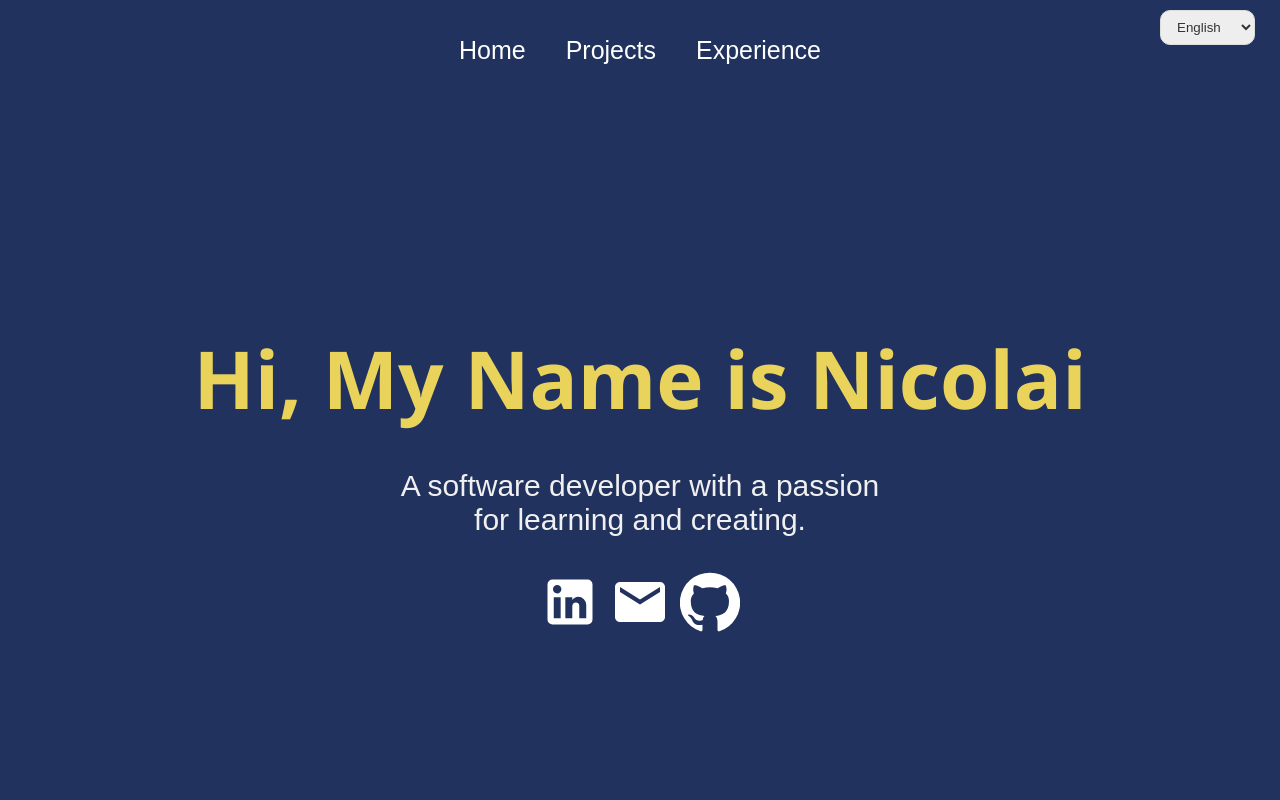
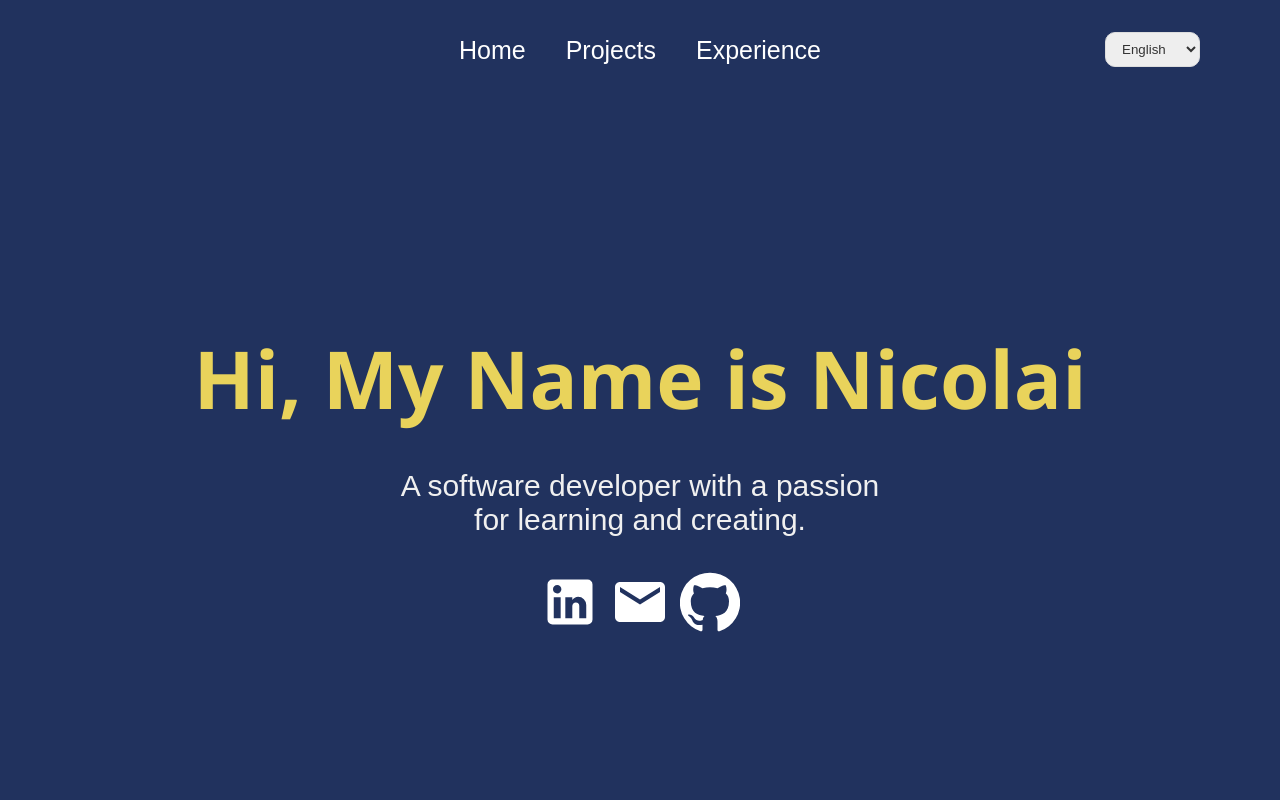
Before and after one commit to NicolaiJGangdal/WebPortfolio, a React (Create React App) app: page / in a window 1280 px wide. Shown: the top 800 px of the page. Built offline with nearby package versions, Linux system fonts and the light colour scheme.

Commit message:
ADD styling
Added styling for the language dropdown-menu and the footer. Styling intended to fix their positions on the screen.

```diff
--- a/src/styles/Navbar.css
+++ b/src/styles/Navbar.css
@@ -56,8 +56,8 @@
 
 .dropdownContainer {
   position: fixed;
-  top: 10px;
-  right: 25px;
+  top: 32px;
+  right: 80px;
   display: flex;
   align-items: center;
 }
--- a/src/styles/Projects.css
+++ b/src/styles/Projects.css
@@ -2,7 +2,7 @@
 .projects {
     width: 100%;
     height: auto;
-    /*padding-bottom: 16rem;  Removed now but helps when browser is zoomed */
+    padding-bottom: 8.5rem;  /*Removed now but helps when browser is zoomed */
     display: flex;
     justify-content: center;
     align-items: center;
```
Also changed, not shown: src/components/Navbar.js (+0 -19 lines).
